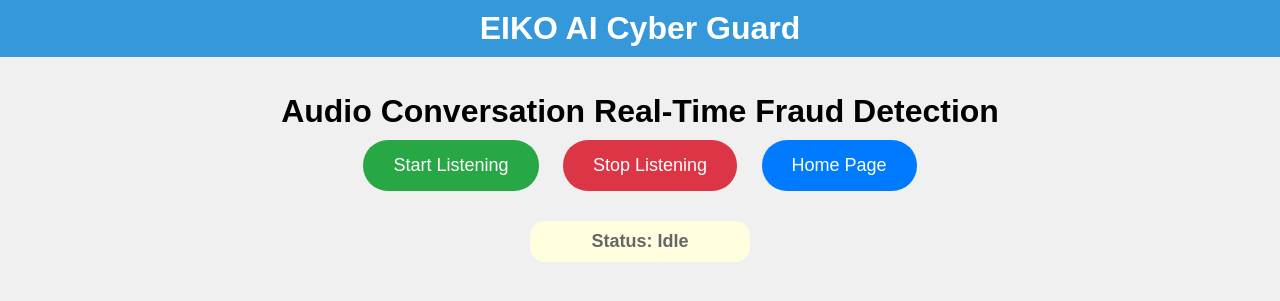
After one commit to devgoks/Eiko-AI-Cyber-Guard, a Flask app: page /eiko-ai-call-guard in a window 1280 px wide. The commit adds this page. Shown: the top 301 px of the page. Run offline with Flask 3, Linux system fonts and the light colour scheme; some libraries are stand-ins or nearby versions.

Commit message:
Added Real time Call Fraud Guard Module

```diff
--- /dev/null
+++ b/app.py
@@ -0,0 +1,202 @@
+from flask import Flask, request, jsonify
+from google.cloud import speech, aiplatform
+import threading
+import io
+from flask_socketio import SocketIO, emit
+import os
+import google.generativeai as genai
+from flask import render_template
+import logging
+import uuid
+import hashlib
+from datetime import datetime
+from openai import OpenAI
+from dotenv import load_dotenv
+import json
+from ipaddress import ip_address
+from urllib.parse import urlparse
+from collections import defaultdict
+
+load_dotenv()
+
+# Set your OpenAI API key
+openai_api_key = os.environ.get('OPENAPI_SECRET_KEY')
+client = OpenAI(api_key=openai_api_key)
+
+genai.configure(api_key=os.environ["GEMINI_API_KEY"])
+
+app = Flask(__name__)
+
+# HashMap to store previous transcriptions
+transcription_history = defaultdict(list)
+
+socketio = SocketIO(app, cors_allowed_origins="*")
+
+# Initialize Google Cloud Speech and Vertex AI clients
+speech_client = speech.SpeechClient()
+aiplatform.init()  # Ensure proper authentication setup for Vertex AI
+
+# Endpoint to receive and process audio
+@app.route('/process_audio', methods=['POST'])
+def process_audio():
+    # Get the session ID from the request
+    session_id = request.form.get('sessionId')
+    if not session_id:
+        return jsonify({"message": "Session ID is missing"}), 400
+
+    # Get the audio file from the request
+    audio_file = request.files['audio']
+    audio_content = audio_file.read()
+
+    # Use Google Speech-to-Text API to transcribe audio
+    transcript = transcribe_audio(audio_content)
+
+    if transcript:
+        print(f"Transcript: {transcript}")
+
+        # Append transcript to the existing session's history
+        transcription_history[session_id].append(transcript)
+
+        print(f"Appended Transcript: {transcription_history[session_id]}")
+
+        # Check if the transcript contains fraudulent content
+        check_fraudulent_message(transcription_history[session_id])
+
+    return jsonify({"message": "Audio processed successfully"}), 200
+
+
+def transcribe_audio(audio_content):
+    print(len(audio_content))
+    # Configure audio settings for transcription
+    audio = speech.RecognitionAudio(content=audio_content)
+    config = speech.RecognitionConfig(
+        encoding=speech.RecognitionConfig.AudioEncoding.WEBM_OPUS,
+        sample_rate_hertz=48000,
+        language_code="en-US"
+    )
+
+    # Perform the transcription
+    try:
+        response = speech_client.recognize(config=config, audio=audio)
+        print(response)
+        transcript = ''.join([result.alternatives[0].transcript for result in response.results])
+        return transcript
+    except Exception as e:
+        print(f"Error during transcription: {e}")
+        return None
+
+def check_fraudulent_message(message):
+
+    message_joined = " ".join(message)
+
+    socketio.emit('successful_transcription', {'transcription': message_joined})
+
+
+    # Instruction for Google Gemini model
+    fraud_check_instruction = (
+        "You are checking a transcribed phone call currently ongoing..."
+        "check if the following conversation is fraudulent? Always include advice in your response. "
+        "At the end of your response, if fraudulent, add hashtag #Fraudulent; if not, #Nonfraudulent."
+        "Respond in four lines...well spaced"
+    )
+
+    # Initialize Google Gemini model
+    google_model = genai.GenerativeModel("gemini-1.5-flash")
+    # Generate model response
+    google_model_response = google_model.generate_content(f"{fraud_check_instruction}\n Conservation Text to Check:\n{message_joined}")
+
+    # Extract the response text and check for fraud status
+    response_text = google_model_response.text.replace('*', '')
+
+    print(response_text)
+
+    if '#Fraudulent' in response_text:
+        socketio.emit('fraud_detected', {'message': response_text})
+
+
+# WebSocket event for testing
+@socketio.on('connect')
+def handle_connect():
+    print("Client connected")
+
+
+@socketio.on('disconnect')
+def handle_disconnect():
+    print("Client disconnected")
+
+@app.route('/eiko-ai-call-guard')
+def eiko_ai_call_guard():
+    return render_template('index2.html')
+
+def check_fraudulent_message_chat(message):
+    current_time = datetime.now().strftime("%Y-%m-%d %H:%M:%S")
+    print(f"{current_time} : {message} ")
+    fraud_check_instruction = "Is the following message fraudulent?..., always include an advice in your response.....Also, at the end of your response if fraudulent add hashtag #Fraudulent if not #Nonfraudulent"
+
+    messages = [
+        {"role": "system", "content": fraud_check_instruction},
+        {"role": "user", "content": message}
+    ]
+
+    response = client.chat.completions.create(
+        model="gpt-3.5-turbo",
+        messages=messages
+    )
+
+    chatgpt_assistant_response = response.choices[0].message.content
+
+    google_model = genai.GenerativeModel("gemini-1.5-flash")
+    google_model_response = google_model.generate_content(fraud_check_instruction + " \n Text to Check: \n" + message)
+
+    return chatgpt_assistant_response, google_model_response.text.replace('*', '')
+
+@app.route("/", methods=["GET", "POST"])
+def index():
+    if request.method == "POST":
+        user_input = request.form["user_input"]
+        channel = request.form["channel"]
+        sender = request.form["sender"]
+        time_received = request.form["time_received"]
+        message = "channel: " + channel + ", sender: " + sender + ", time_received: " + time_received + ", message: " + user_input
+
+        # Use new utility functions if desired
+        request_id = generate_request_id()
+        hashed_message = hash_message(user_input)
+        log_request(message)
+
+        chatgpt_advice, gemini_advice = check_fraudulent_message_chat(message)
+
+        if '#fraudulent' in chatgpt_advice.lower():
+            chatgpt_fraudulent = True
+        else:
+            chatgpt_fraudulent = False
+        if '#fraudulent' in gemini_advice.lower():
+            gemini_fraudulent = True
+        else:
+            gemini_fraudulent = False
+
+        return render_template("result.html", user_input=user_input, gemini_advice=gemini_advice,
+                               gemini_fraudulent=gemini_fraudulent,
+                               chatgpt_fraudulent=chatgpt_fraudulent, chatgpt_advice=chatgpt_advice,
+                               request_id=request_id, hashed_message=hashed_message)
+    return render_template("index.html")
+
+def generate_request_id():
+    return str(uuid.uuid4())
+
+def hash_message(message):
+    return hashlib.sha256(message.encode()).hexdigest()
+
+def log_request(message):
+    logging.basicConfig(filename="app.log", level=logging.INFO)
+    logging.info(f"{datetime.now()}: Received message - {message}")
+
+def parse_user_agent(user_agent):
+    return {
+        "browser": user_agent.split('/')[0] if user_agent else "Unknown",
+        "os": user_agent.split('/')[1] if len(user_agent.split('/')) > 1 else "Unknown"
+    }
+
+
+if __name__ == '__main__':
+    socketio.run(app, host='0.0.0.0', port=8080)
--- /dev/null
+++ b/templates/index2.html
@@ -0,0 +1,195 @@
+<!DOCTYPE html>
+<html lang="en">
+<head>
+    <meta charset="UTF-8">
+    <meta name="viewport" content="width=device-width, initial-scale=1.0">
+    <title>Fraud Detection</title>
+    <style>
+        body {
+            font-family: Arial, sans-serif;
+            background-color: #f0f0f0;
+            text-align: center;
+            margin: 0;
+            padding: 0;
+        }
+        #top-bar {
+            background-color: #3498db;
+            color: white;
+            padding: 10px;
+        }
+        h1 {
+            margin: 0;
+        }
+        .transcription {
+            font-size: 24px;
+            font-weight: bold;
+            color: #333;
+            margin: 20px;
+            padding: 20px;
+            border: 2px solid #ddd;
+            border-radius: 15px;
+            background-color: #f8f8f8;
+            min-height: 100px;
+            display: none; /* Initially hidden */
+        }
+        .fraudDetect {
+            font-size: 24px;
+            font-weight: bold;
+            color: #b22222; /* Dark red text color */
+            margin: 20px;
+            padding: 20px;
+            border: 2px solid #e0b4b4; /* Light red border */
+            border-radius: 15px;
+            background-color: #ffe6e6; /* Light red background */
+            min-height: 100px;
+            display: none; /* Initially hidden */
+        }
+        button {
+            padding: 15px 30px;
+            font-size: 18px;
+            margin: 10px;
+            cursor: pointer;
+            border: none;
+            border-radius: 25px;
+            transition: background-color 0.3s;
+        }
+        button:hover {
+            background-color: #ddd;
+        }
+        .start-button {
+            background-color: #28a745;
+            color: white;
+        }
+        .stop-button {
+            background-color: #dc3545;
+            color: white;
+        }
+        #status {
+            margin-top: 20px;
+            font-size: 18px;
+            font-weight: bold;
+            padding: 10px;
+            border-radius: 15px;
+            width: 200px;
+            margin: 20px auto;
+        }
+        .status-idle {
+            background-color: lightyellow;
+            color: #666;
+        }
+        .status-listening {
+            background-color: lightgreen;
+            color: green;
+        }
+        .status-alert {
+            background-color: #f8d7da;
+            color: #721c24;
+        }
+        .home-button {
+        padding: 15px 30px;
+        font-size: 18px;
+        margin: 10px;
+        cursor: pointer;
+        border: none;
+        border-radius: 25px;
+        background-color: #007bff;
+        color: white;
+        transition: background-color 0.3s;
+        }
+        .home-button:hover {
+            background-color: #0056b3;
+        }
+    </style>
+</head>
+<body>
+<div id="top-bar">
+    <h1>EIKO AI Cyber Guard</h1>
+</div>
+<br><br>
+<h1>Audio Conversation Real-Time Fraud Detection</h1>
+<button class="start-button" onclick="startRecording()">Start Listening</button>
+<button class="stop-button" onclick="stopRecording()">Stop Listening</button>
+<button class="home-button" onclick="goHome()">Home Page</button>
+<div id="status" class="status-idle">Status: Idle</div>
+<div class="transcription" id="transcription">Transcription will appear here...</div>
+<div class="fraudDetect" id="fraudDetect">Fraud Result will appear here...</div>
+
+
+<!-- Socket.IO Client for Real-time Updates -->
+<script src="https://cdn.socket.io/4.5.0/socket.io.min.js"></script>
+<script>
+        let mediaRecorder;
+        let audioChunks = [];
+        const socket = io.connect('http://localhost:8080');  // Adjust URL as needed
+        const sessionId = Date.now(); // Generate a unique session ID for this transcription session
+
+        // Fraud Detected Alert from WebSocket
+        socket.on('fraud_detected', function(data) {
+            document.getElementById("status").innerText = "Status: Fraud detected!";
+            document.getElementById("status").classList = "status-alert";
+            const fraudDetectDiv = document.getElementById("fraudDetect");
+            fraudDetectDiv.style.display = "block"; // Make it visible
+            fraudDetectDiv.innerHTML = `<p>${data.message || "No Fraud Result YET"}</p>`;
+        });
+
+        // Display Transcribed Text from WebSocket
+        socket.on('successful_transcription', function(data) {
+            const transcriptionDiv = document.getElementById("transcription");
+            transcriptionDiv.style.display = "block"; // Make it visible
+            transcriptionDiv.innerHTML = `<p>${data.transcription || "No transcription available"}</p>`;  // Append each transcription
+        });
+
+        async function startRecording() {
+            document.getElementById("status").innerText = "Status: Listening...";
+            document.getElementById("status").classList = "status-listening";
+            document.getElementById("transcription").style.display = "none"; // Hide transcription initially
+
+            try {
+                const stream = await navigator.mediaDevices.getUserMedia({ audio: true });
+                mediaRecorder = new MediaRecorder(stream);
+
+                mediaRecorder.ondataavailable = event => {
+                    audioChunks.push(event.data);
+                    const audioBlob = new Blob([event.data], { type: 'audio/webm' });
+                    const formData = new FormData();
+                    formData.append('audio', audioBlob);
+                    formData.append('sessionId', sessionId);  // Include session ID in the form data
+
+                    fetch('/process_audio', {
+                        method: 'POST',
+                        body: formData
+                    })
+                    .then(response => response.json())
+                    .then(data => {
+                        console.log("Server response:", data.message);
+                        mediaRecorder.stop();
+                        mediaRecorder.start(3000); // Restart recording every 10 seconds
+                    })
+                    .catch(error => {
+                        console.error("Error sending audio to server:", error);
+                    });
+                };
+
+                mediaRecorder.start(3000);
+            } catch (err) {
+                console.error("Error accessing microphone:", err);
+                document.getElementById("status").innerText = "Status: Error accessing microphone.";
+                document.getElementById("status").classList = "status-idle";
+            }
+        }
+
+        function stopRecording() {
+            if (mediaRecorder && mediaRecorder.state !== "inactive") {
+                mediaRecorder.stop();
+                document.getElementById("status").innerText = "Status: Stopped.";
+                document.getElementById("status").classList = "status-idle";
+            }
+        }
+
+        function goHome() {
+            window.location.href = '/';
+        }
+
+    </script>
+</body>
+</html>
```
Also changed, not shown: templates/index.html (+22 -0 lines), 1 other file.
